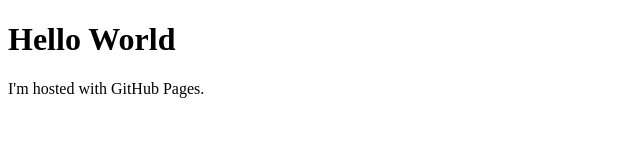
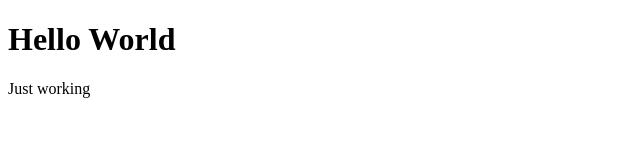
Before and after one commit to zachariesoyer/zachariesoyer.github.io, a plain HTML site: page index.html in a window 1280 px wide. Shown: the whole page, without its empty margins (0-640 px from the left). Drawn offline with Linux system fonts and the light colour scheme.

Commit message:
Update index.html

```diff
--- a/index.html
+++ b/index.html
@@ -2,6 +2,6 @@
 <html>
 <body>
 <h1>Hello World</h1>
-<p>I'm hosted with GitHub Pages.</p>
+<p>Just working</p>
 </body>
 </html>
```
